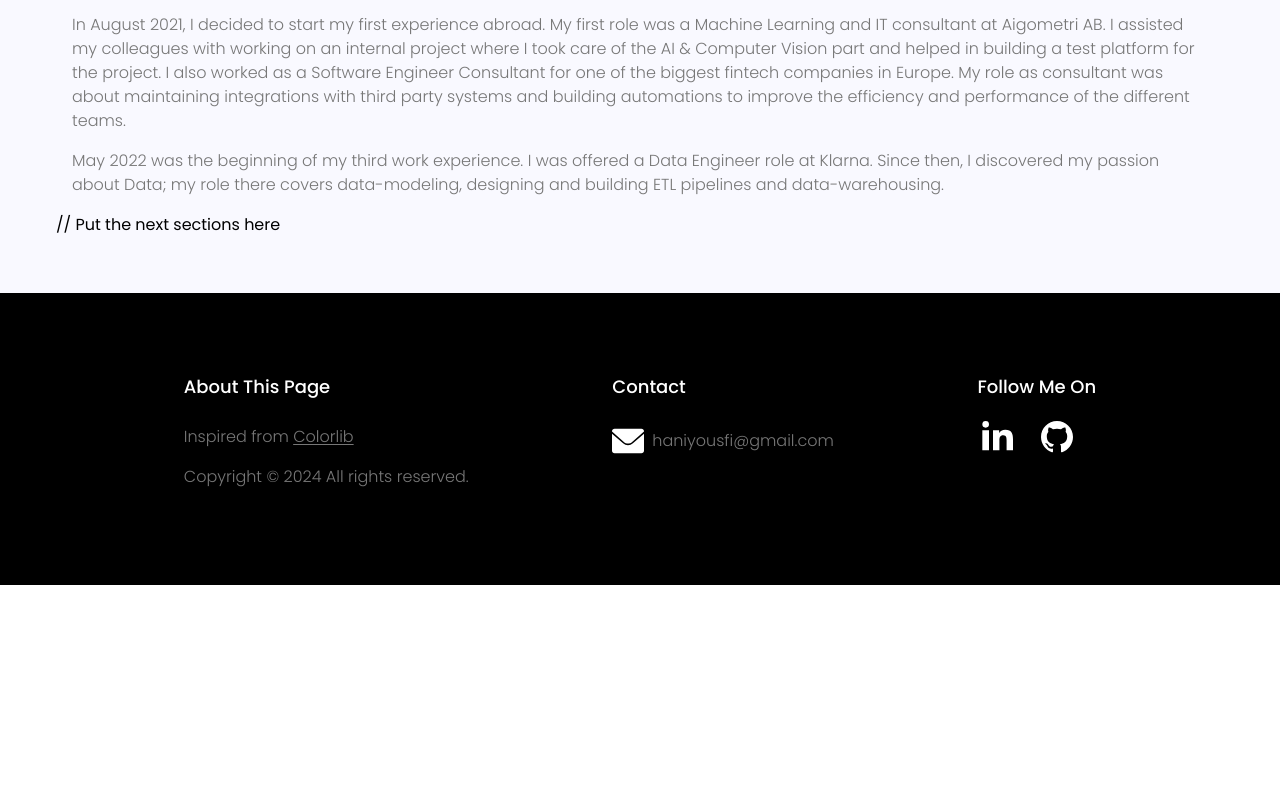
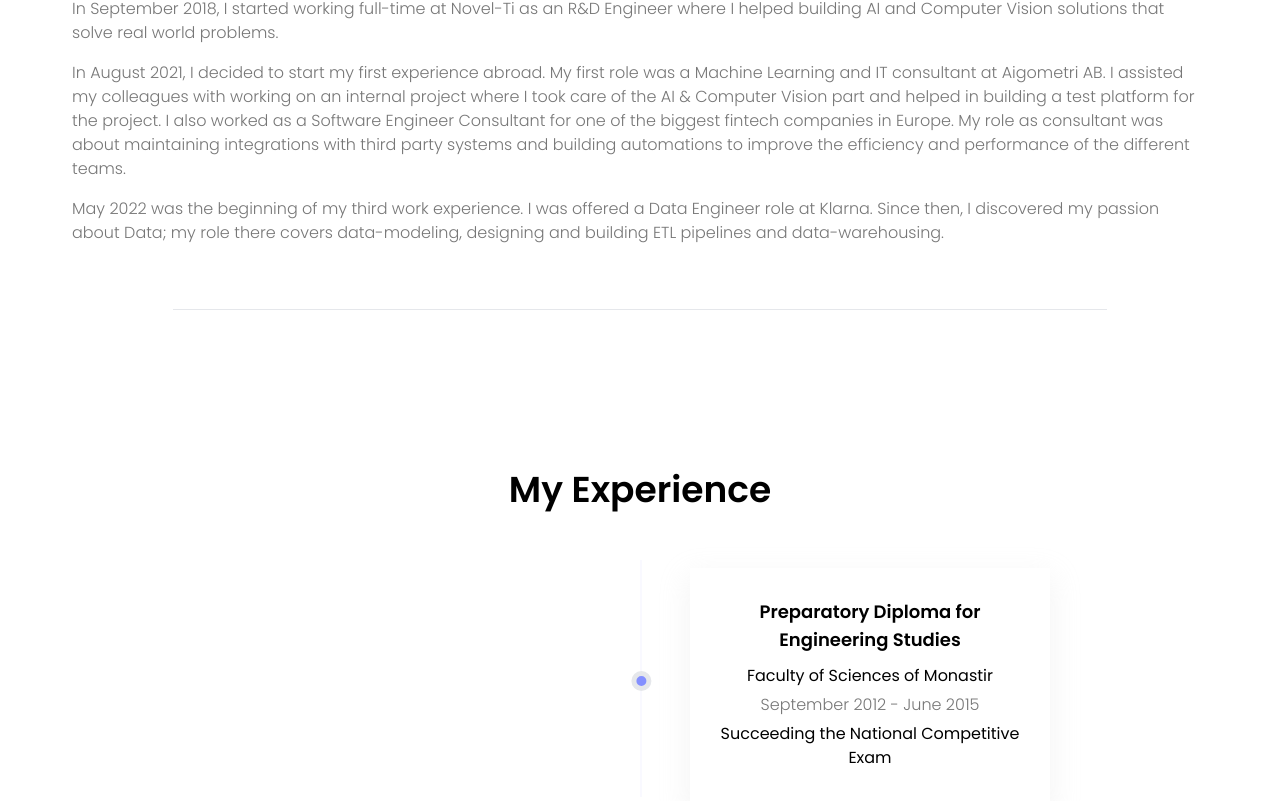
Before and after one commit to maky-hnou/portfolio-front, a Next.js app: page /about in a window 1280 px wide. Shown: the part 627-1428 px from the top of the page. Before the commit the page ends 1212 px from the top, so only its background shows below. Built offline with nearby package versions, Linux system fonts and the light colour scheme.

Commit message:
Add more data to about page

```diff
--- /dev/null
+++ b/src/components/experience.js
@@ -0,0 +1,117 @@
+export default function Experience() {
+  return (
+    <ul className="m-0 p-0 list-none list-outside list-image-none box-border">
+      <li className="relative mx-auto my-0 w-[2px] pb-10 list-none box-border">
+        <div className="z-10 content-[''] bg-light_purple absolute left-1/2 top-[40%] -translate-x-[43%] w-5 h-5 border-solid rounded-full border-[5px] box-border"></div>
+        <div className="left-1/2 bg-light_white relative opacity-100">
+          <div className="opacity-100 odd:left-[50px] bg-white shadow-[0_10px_27px_3px_rgba(204,204,204,0.2)] relative top-2 w-[360px] p-[30px] box-border">
+            <h4 className="pb-[10px] text-center text-lg text-black my-0 font-semibold box-border">
+              <time className="box-border">
+                Preparatory Diploma for Engineering Studies
+              </time>
+            </h4>
+            <p className="mb-[5px] text-center">
+              <b className="text-black">Faculty of Sciences of Monastir</b>
+            </p>
+            <p className="mb-[5px] text-center">September 2012 - June 2015</p>
+            <p className="mb-[5px] text-center">
+              <b className="text-black">
+                Succeeding the National Competitive Exam
+              </b>
+            </p>
+          </div>
+        </div>
+      </li>
+      <li className="relative mx-auto my-0 w-[2px] pb-10 list-none box-border">
+        <div className="z-10 content-[''] bg-light_purple absolute left-1/2 top-[40%] -translate-x-[43%] w-5 h-5 border-solid rounded-full border-[5px] box-border"></div>
+        <div className="left-1/2 bg-light_white relative opacity-100">
+          <div className="opacity-100 odd:-left-[405px] bg-white shadow-[0_10px_27px_3px_rgba(204,204,204,0.2)] relative top-2 w-[360px] p-[30px] box-border">
+            <h4 className="pb-[10px] text-center text-lg text-black my-0 font-semibold box-border">
+              <time className="box-border">Masters in Network Engineering</time>
+            </h4>
+            <p className="mb-[5px] text-center">
+              <b className="text-black">
+                National School of Electronics and Telecommunications of Sfax
+              </b>
+            </p>
+            <p className="mb-[5px] text-center">September 2015 - July 2018</p>
+          </div>
+        </div>
+      </li>
+      <li className="relative mx-auto my-0 w-[2px] pb-10 list-none box-border">
+        <div className="z-10 content-[''] bg-light_purple absolute left-1/2 top-[40%] -translate-x-[43%] w-5 h-5 border-solid rounded-full border-[5px] box-border"></div>
+        <div className="left-1/2 bg-light_white relative opacity-100">
+          <div className="opacity-100 odd:left-[50px] bg-white shadow-[0_10px_27px_3px_rgba(204,204,204,0.2)] relative top-2 w-[360px] p-[30px] box-border">
+            <h4 className="pb-[10px] text-center text-lg text-black my-0 font-semibold box-border">
+              <time className="box-border">Machine Learning Intern</time>
+            </h4>
+            <p className="mb-[5px] text-center">
+              <b className="text-black">Novel-Ti</b>
+            </p>
+            <p className="mb-[5px] text-center">February 2018 - July 2018</p>
+          </div>
+        </div>
+      </li>
+      <li className="relative mx-auto my-0 w-[2px] pb-10 list-none box-border">
+        <div className="z-10 content-[''] bg-light_purple absolute left-1/2 top-[40%] -translate-x-[43%] w-5 h-5 border-solid rounded-full border-[5px] box-border"></div>
+        <div className="left-1/2 bg-light_white relative opacity-100">
+          <div className="opacity-100 odd:-left-[405px] bg-white shadow-[0_10px_27px_3px_rgba(204,204,204,0.2)] relative top-2 w-[360px] p-[30px] box-border">
+            <h4 className="pb-[10px] text-center text-lg text-black my-0 font-semibold box-border">
+              <time className="box-border">
+                R&D Engineer - Artificial Intelligence
+              </time>
+            </h4>
+            <p className="mb-[5px] text-center">
+              <b className="text-black">Novel-Ti</b>
+            </p>
+            <p className="mb-[5px] text-center">September 2018 - July 2021</p>
+          </div>
+        </div>
+      </li>
+      <li className="relative mx-auto my-0 w-[2px] pb-10 list-none box-border">
+        <div className="z-10 content-[''] bg-light_purple absolute left-1/2 top-[40%] -translate-x-[43%] w-5 h-5 border-solid rounded-full border-[5px] box-border"></div>
+        <div className="left-1/2 bg-light_white relative opacity-100">
+          <div className="opacity-100 odd:left-[50px] bg-white shadow-[0_10px_27px_3px_rgba(204,204,204,0.2)] relative top-2 w-[360px] p-[30px] box-border">
+            <h4 className="pb-[10px] text-center text-lg text-black my-0 font-semibold box-border">
+              <time className="box-border">
+                IT Consultant & Machine Learning Engineer
+              </time>
+            </h4>
+            <p className="mb-[5px] text-center">
+              <b className="text-black">Aigometri AB</b>
+            </p>
+            <p className="mb-[5px] text-center">August 2021 - April 2022</p>
+          </div>
+        </div>
+      </li>
+      <li className="relative mx-auto my-0 w-[2px] pb-10 list-none box-border">
+        <div className="z-10 content-[''] bg-light_purple absolute left-1/2 top-[40%] -translate-x-[43%] w-5 h-5 border-solid rounded-full border-[5px] box-border"></div>
+        <div className="left-1/2 bg-light_white relative opacity-100">
+          <div className="opacity-100 odd:-left-[405px] bg-white shadow-[0_10px_27px_3px_rgba(204,204,204,0.2)] relative top-2 w-[360px] p-[30px] box-border">
+            <h4 className="pb-[10px] text-center text-lg text-black my-0 font-semibold box-border">
+              <time className="box-border">Data Engineer</time>
+            </h4>
+            <p className="mb-[5px] text-center">
+              <b className="text-black">Klarna Bank AB</b>
+            </p>
+            <p className="mb-[5px] text-center">May 2022 - May 2023</p>
+          </div>
+        </div>
+      </li>
+      <li className="relative mx-auto my-0 w-[2px] pb-10 list-none box-border">
+        <div className="z-10 content-[''] bg-light_purple absolute left-1/2 top-[40%] -translate-x-[43%] w-5 h-5 border-solid rounded-full border-[5px] box-border"></div>
+        <div className="left-1/2 bg-light_white relative opacity-100">
+          <div className="opacity-100 odd:left-[50px] bg-white shadow-[0_10px_27px_3px_rgba(204,204,204,0.2)] relative top-2 w-[360px] p-[30px] box-border">
+            <h4 className="pb-[10px] text-center text-lg text-black my-0 font-semibold box-border">
+              <time className="box-border">Sfotware Engineer</time>
+            </h4>
+            <p className="mb-[5px] text-center">
+              <b className="text-black">Klarna Bank AB</b>
+            </p>
+            <p className="mb-[5px] text-center">May 2023 - Present</p>
+          </div>
+        </div>
+      </li>
+    </ul>
+  );
+}
--- a/src/pages/about.js
+++ b/src/pages/about.js
@@ -1,6 +1,7 @@
 import Head from "next/head";
 import Image from "next/image";
 import profilepicture from "../../media/hani.jpg";
+import Experience from "../components/experience";
 
 export default function About() {
   return (
@@ -9,10 +10,9 @@ export default function About() {
         <title>H. YOUSFI</title>
         <link rel="icon" href="/favicon.ico" />
       </Head>
-      <main className="w-full h-auto p-14 bg-light_white text-black pt-32">
+      <main className="w-full h-auto p-14 bg-white text-black pt-32">
         <div>
-          <div>
-            <div>
+          <div className="py-12">
             <div className="flex items-center justify-between w-full">
               <div className="w-80 h-80 md:mx-auto">
                 <Image
@@ -32,15 +32,14 @@ export default function About() {
             </div>
             <div className="pt-16 w-full relative px-4 box-border text-text_color text-base font-light">
               <p className="mt-0 mb-4 block">
-                  I started as a Network Engineering Student. However, I was
-                  more curious and eager to learn about Artificial Intelligence.
-                  So, I ended up doing my graduation internship in Novel-Ti (a
-                  Tunisian startup) and discovering more about AI and Computer
-                  Vision.
+                I started as a Network Engineering Student. However, I was more
+                curious and eager to learn about Artificial Intelligence. So, I
+                ended up doing my graduation internship in Novel-Ti (a Tunisian
+                startup) and discovering more about AI and Computer Vision.
               </p>
               <p className="mt-0 mb-4 block">
-                  In September 2018, I started working full-time at Novel-Ti as
-                  an R&D Engineer where I helped building AI and Computer Vision
+                In September 2018, I started working full-time at Novel-Ti as an
+                R&D Engineer where I helped building AI and Computer Vision
                 solutions that solve real world problems.
               </p>
               <p className="mt-0 mb-4 block">
@@ -57,12 +56,23 @@ export default function About() {
               </p>
               <p className="mt-0 mb-4 block">
                 May 2022 was the beginning of my third work experience. I was
-                  offered a Data Engineer role at Klarna. Since then, I
-                  discovered my passion about Data; my role there covers
-                  data-modeling, designing and building ETL pipelines and
-                  data-warehousing.
+                offered a Data Engineer role at Klarna. Since then, I discovered
+                my passion about Data; my role there covers data-modeling,
+                designing and building ETL pipelines and data-warehousing.
               </p>
             </div>
+          </div>
+          <div>
+            <hr className="mb-20 mx-[10%] border-t-1" />
+          </div>
+          <div className="py-20 block box-border text-text_color font-light text-base">
+            <div className="text-center pb-10 ">
+              <h1 className="mb-2.5 text-4xl font-semibold mt-0 text-black">
+                My Experience
+              </h1>
+            </div>
+            <div>
+              <Experience />
             </div>
           </div>
           // Put the next sections here
```
Lines whose indentation alone changed are shown as unchanged.
